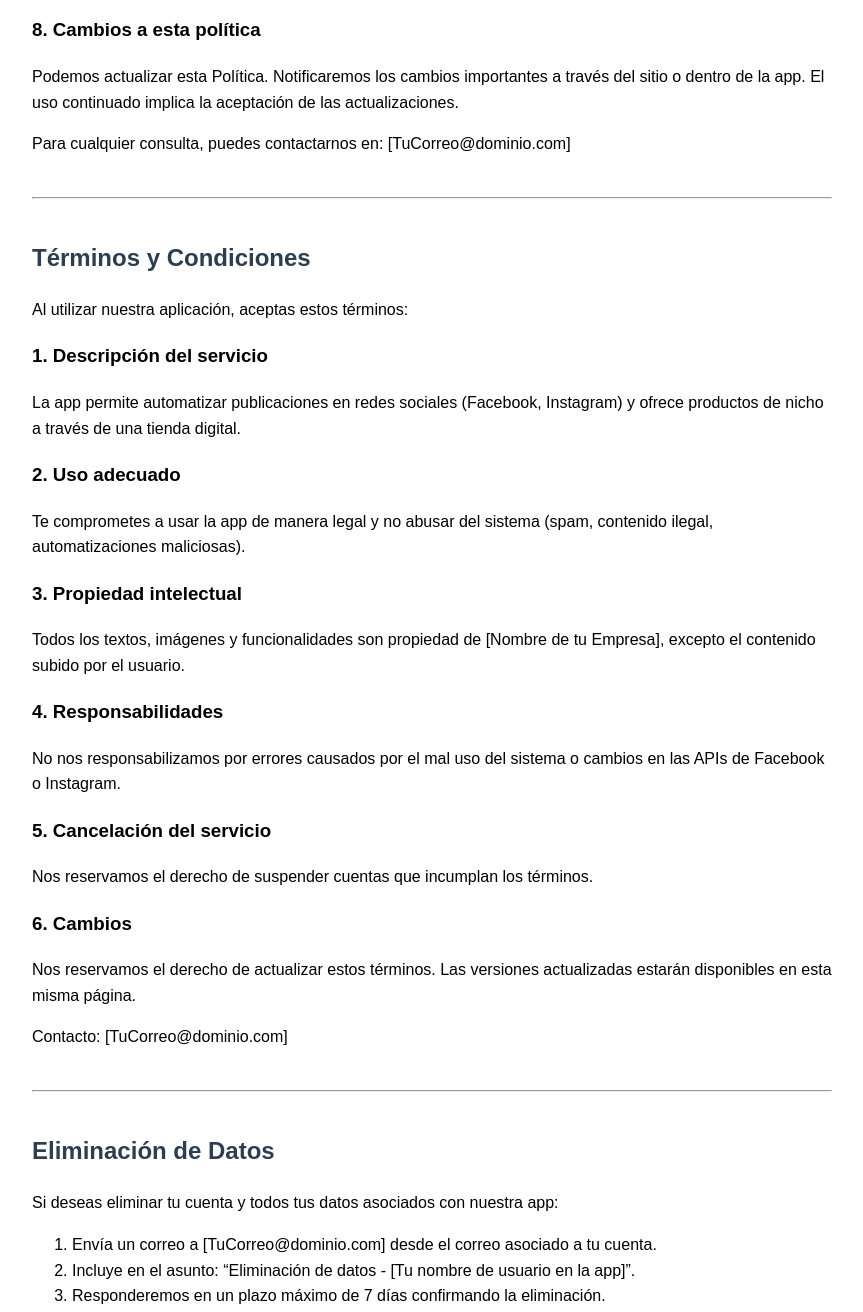
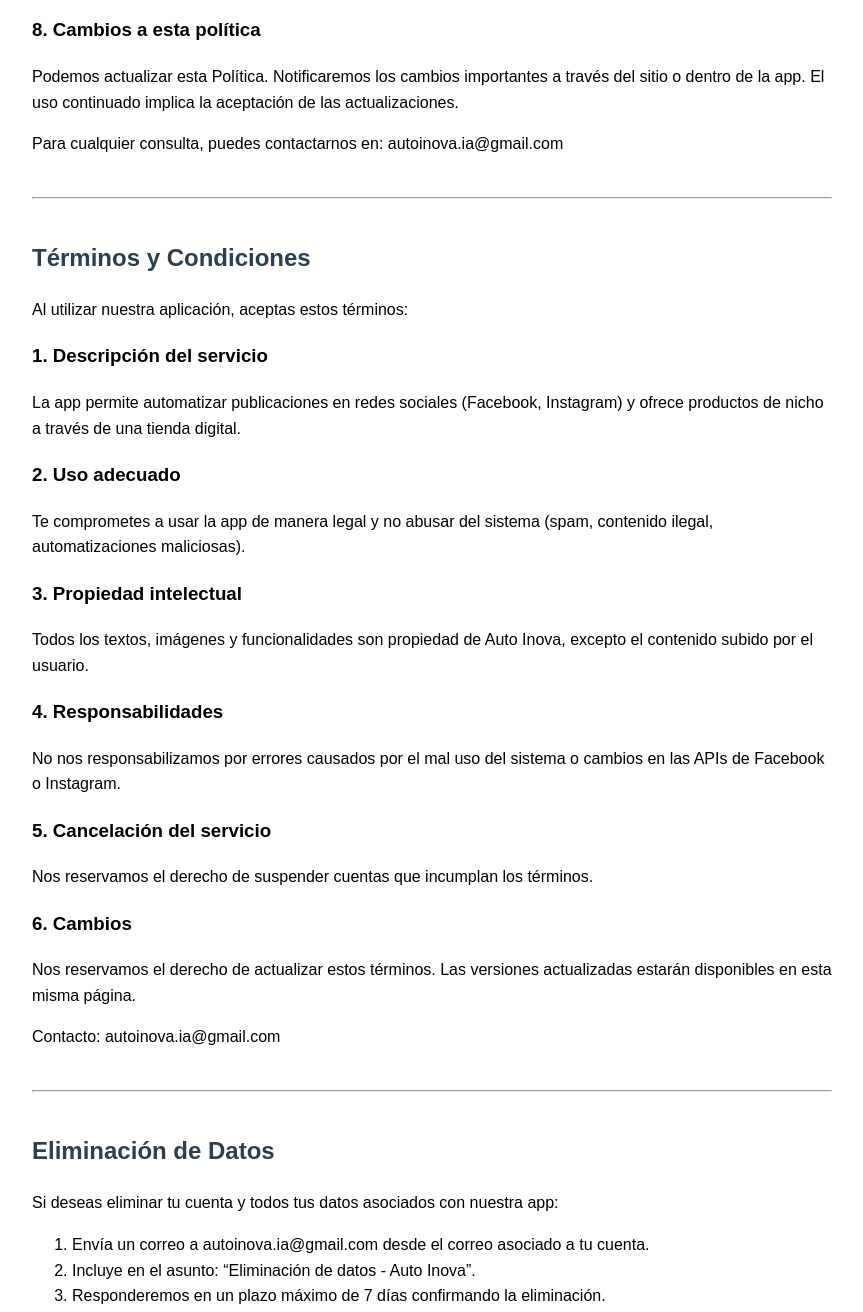
Before and after one commit to autoinova/politica-y-terminos-y-condiciones.github.io, a plain HTML site: page index.html in a window 1280 px wide. Shown: the part 1462-2774 px from the top of the page, without its empty margins (208-1071 px from the left). Drawn offline with Linux system fonts and the light colour scheme.

Commit message:
index.html

```diff
--- a/index.html
+++ b/index.html
@@ -33,7 +33,7 @@
 </head>
 <body>
 
-  <h1>Documentos Legales - [Tu nombre de app]</h1>
+  <h1>Documentos Legales - AutoInova</h1>
   <nav>
     <a href="#privacidad">Política de Privacidad</a>
     <a href="#terminos">Términos de Servicio</a>
@@ -43,7 +43,7 @@
   <hr>
 
   <h2 id="privacidad">Política de Privacidad</h2>
-  <p>Esta Política de Privacidad describe cómo [Nombre de tu App o Empresa] recopila, utiliza y protege la información obtenida a través de nuestra aplicación, cuyo objetivo principal es facilitar la programación y publicación automatizada de contenido en nombre del usuario, exclusivamente con su autorización previa.</p>
+  <p>Esta Política de Privacidad describe cómo AutoInova recopila, utiliza y protege la información obtenida a través de nuestra aplicación, cuyo objetivo principal es facilitar la programación y publicación automatizada de contenido en nombre del usuario, exclusivamente con su autorización previa.</p>
 
   <h3>1. Información que recopilamos</h3>
   <ul>
@@ -82,7 +82,7 @@
   <h3>8. Cambios a esta política</h3>
   <p>Podemos actualizar esta Política. Notificaremos los cambios importantes a través del sitio o dentro de la app. El uso continuado implica la aceptación de las actualizaciones.</p>
 
-  <p>Para cualquier consulta, puedes contactarnos en: [TuCorreo@dominio.com]</p>
+  <p>Para cualquier consulta, puedes contactarnos en: autoinova.ia@gmail.com</p>
 
   <hr>
 
@@ -96,7 +96,7 @@
   <p>Te comprometes a usar la app de manera legal y no abusar del sistema (spam, contenido ilegal, automatizaciones maliciosas).</p>
 
   <h3>3. Propiedad intelectual</h3>
-  <p>Todos los textos, imágenes y funcionalidades son propiedad de [Nombre de tu Empresa], excepto el contenido subido por el usuario.</p>
+  <p>Todos los textos, imágenes y funcionalidades son propiedad de Auto Inova, excepto el contenido subido por el usuario.</p>
 
   <h3>4. Responsabilidades</h3>
   <p>No nos responsabilizamos por errores causados por el mal uso del sistema o cambios en las APIs de Facebook o Instagram.</p>
@@ -107,15 +107,15 @@
   <h3>6. Cambios</h3>
   <p>Nos reservamos el derecho de actualizar estos términos. Las versiones actualizadas estarán disponibles en esta misma página.</p>
 
-  <p>Contacto: [TuCorreo@dominio.com]</p>
+  <p>Contacto: autoinova.ia@gmail.com</p>
 
   <hr>
 
   <h2 id="eliminacion">Eliminación de Datos</h2>
   <p>Si deseas eliminar tu cuenta y todos tus datos asociados con nuestra app:</p>
   <ol>
-    <li>Envía un correo a [TuCorreo@dominio.com] desde el correo asociado a tu cuenta.</li>
-    <li>Incluye en el asunto: “Eliminación de datos - [Tu nombre de usuario en la app]”.</li>
+    <li>Envía un correo a autoinova.ia@gmail.com desde el correo asociado a tu cuenta.</li>
+    <li>Incluye en el asunto: “Eliminación de datos - Auto Inova”.</li>
     <li>Responderemos en un plazo máximo de 7 días confirmando la eliminación.</li>
   </ol>
 
@@ -126,7 +126,7 @@
 
   <p>Esto incluye la eliminación de datos almacenados en nuestros servidores (nombre, ID, tokens de acceso).</p>
 
-  <p><strong>Fecha de última actualización:</strong> [DD/MM/AAAA]</p>
+  <p><strong>Fecha de última actualización:</strong> 04/05/2025</p>
 
 </body>
 </html>
```
